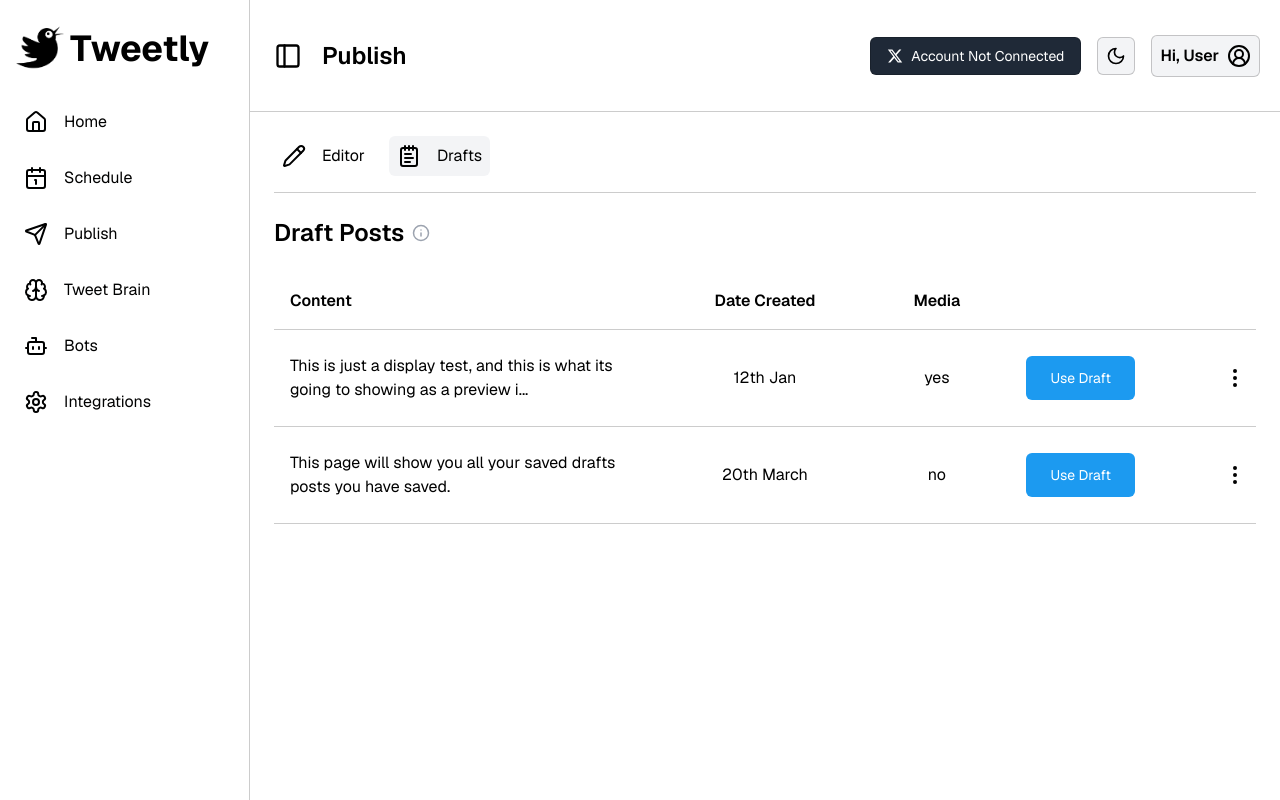
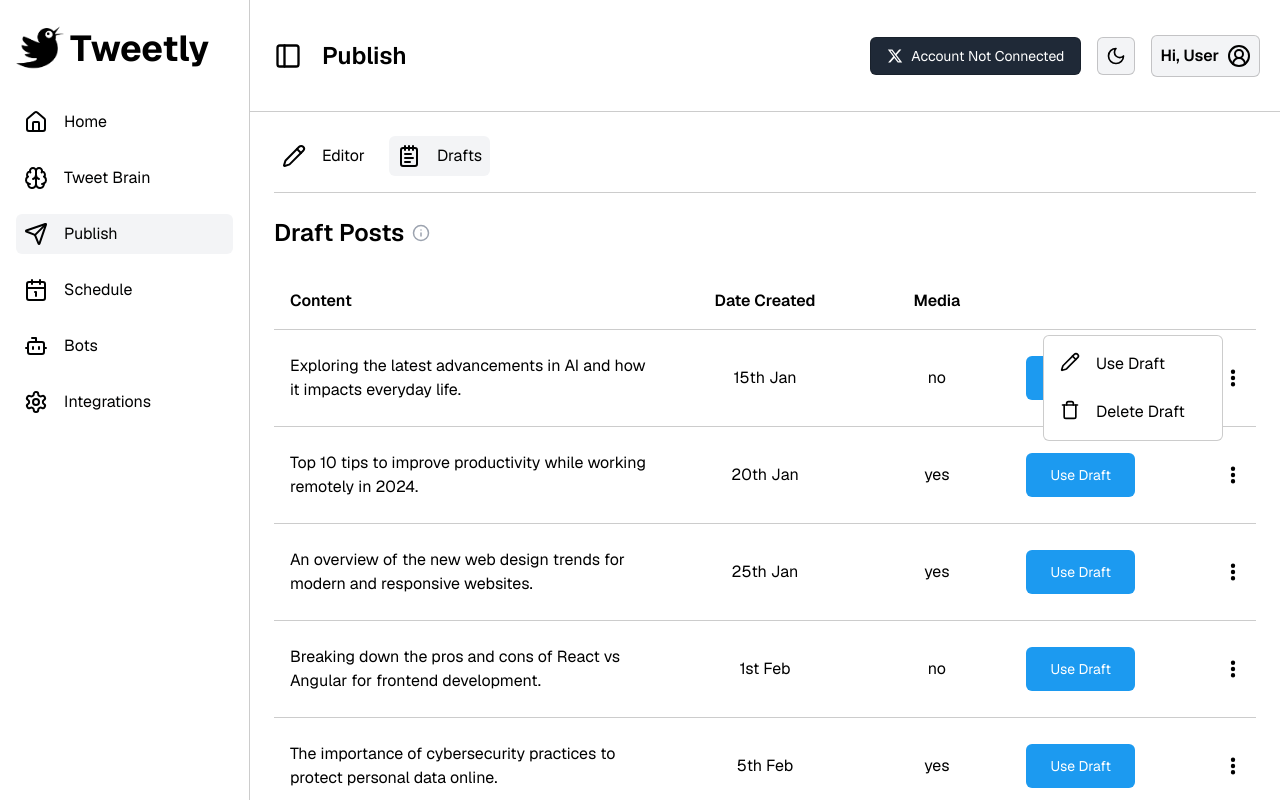
Before and after one commit to avishmadaan/tweetly-fe, a Next.js app: page /dashboard/publish/drafts in a window 1280 px wide. Both pictures are taken after a click on the icon 1234 px from the left and 378 px from the top of the page. Built offline with nearby package versions, Linux system fonts and the light colour scheme; no server answers.

Commit message:
Change Category While Searching

```diff
--- /dev/null
+++ b/app/(main)/dashboard/bots/page.tsx
@@ -0,0 +1,7 @@
+import { redirect } from "next/navigation";
+
+export default function BotPage() {
+
+    redirect('/dashboard/bots/view');
+
+}
--- a/app/(main)/dashboard/brain/categories/page.tsx
+++ b/app/(main)/dashboard/brain/categories/page.tsx
@@ -37,7 +37,7 @@ const Categories = () => {
           )}
           </div>
 
-          <div className="w-full" id="content">
+          <div className="w-full pb-6" id="content">
             {savedCategories.length == 0  && (
               <p className="">There are no categories...</p>
             )}
--- /dev/null
+++ b/app/(main)/dashboard/brain/page.tsx
@@ -0,0 +1,7 @@
+import { redirect } from "next/navigation";
+
+export default function BrainPage() {
+
+    redirect('/dashboard/brain/view');
+
+}
--- a/app/(main)/dashboard/publish/drafts/page.tsx
+++ b/app/(main)/dashboard/publish/drafts/page.tsx
@@ -1,18 +1,43 @@
+import DraftPostMenu from '@/components/draft-post-menu'
 import { Button } from '@/components/ui/button'
 import ToolTip from '@/components/ui/tooltip'
-import { EllipsisVertical } from 'lucide-react'
 import React from 'react'
 
 const posts = [
   {
-    content:"This is just a display test, and this is what its going to showing as a preview in the frontend This page will show you all your saved drafts posts you have saved till date.",
-    dateCreated:"12th Jan",
-    media:"yes"
+    content: "Exploring the latest advancements in AI and how it impacts everyday life.",
+    dateCreated: "15th Jan",
+    media: "no"
   },
   {
-    content:"This page will show you all your saved drafts posts you have saved.",
-    dateCreated:"20th March",
-    media:"no"
+    content: "Top 10 tips to improve productivity while working remotely in 2024.",
+    dateCreated: "20th Jan",
+    media: "yes"
+  },
+  {
+    content: "An overview of the new web design trends for modern and responsive websites.",
+    dateCreated: "25th Jan",
+    media: "yes"
+  },
+  {
+    content: "Breaking down the pros and cons of React vs Angular for frontend development.",
+    dateCreated: "1st Feb",
+    media: "no"
+  },
+  {
+    content: "The importance of cybersecurity practices to protect personal data online.",
+    dateCreated: "5th Feb",
+    media: "yes"
+  },
+  {
+    content: "How cloud computing is reshaping the future of businesses and scalability. Explaining the basics of blockchain technology and its potential use cases.",
+    dateCreated: "10th Feb",
+    media: "no"
+  },
+  {
+    content: "Explaining the basics of blockchain technology and its potential use cases.",
+    dateCreated: "15th Feb",
+    media: "yes"
   }
 
 
@@ -41,11 +66,11 @@ const Drafts = () => {
 
     </div>
 
-    <div className="mt-6" id="drafts">
+    <div className="my-6" id="drafts">
 
       <table className="w-full">
 
-      <thead className='border-b p-2 '>
+      <thead className='p-2 '>
         <tr className="w-full flex  font-semibold">
           <th className='p-4 w-[40%] font-semibold self-center text-left'>Content</th>
           <th className='p-4 w-[20%] font-semibold self-center'>Date Created</th>
@@ -56,7 +81,7 @@ const Drafts = () => {
 
         {posts.map((item,index) => (
 
-          <tr key={index} className="flex flex-wrap border-b py-2">
+          <tr key={index} className="flex flex-wrap border-t py-2">
 
 <td className="p-4 w-[40%] text-left self-center">
      {showTweetContent(item.content)}
@@ -81,10 +106,8 @@ const Drafts = () => {
       </td>
     <td className="p-4 w-[5%] text-center self-center">
 
-  <EllipsisVertical
-   className='cursor-pointer'
-   size={24}
-   />
+
+   <DraftPostMenu />
 
 
       </td>
--- /dev/null
+++ b/app/(main)/dashboard/publish/page.tsx
@@ -0,0 +1,7 @@
+import { redirect } from "next/navigation";
+
+export default function PublishPage() {
+
+    redirect('/dashboard/publish/editor');
+
+}
--- /dev/null
+++ b/app/(main)/dashboard/schedule/page.tsx
@@ -0,0 +1,7 @@
+import { redirect } from "next/navigation";
+
+export default function SchedulePage() {
+
+    redirect('/dashboard/schedule/view');
+
+}
--- a/components/app-sidebar.tsx
+++ b/components/app-sidebar.tsx
@@ -34,23 +34,25 @@ const items: menuItems[] = [
     icon: <Home />,
   },
   {
-    title: "Schedule",
-    url: "/dashboard/schedule/view",
-    icon: <Calendar1Icon />,
+    title: "Tweet Brain",
+    url: "/dashboard/brain",
+    icon: <Brain />,
   },
   {
     title: "Publish",
-    url: "/dashboard/publish/editor",
+    url: "/dashboard/publish",
     icon: <Send />,
   },
   {
-    title: "Tweet Brain",
-    url: "/dashboard/brain/view",
-    icon: <Brain />,
+    title: "Schedule",
+    url: "/dashboard/schedule",
+    icon: <Calendar1Icon />,
   },
+
+
   {
     title: "Bots",
-    url: "/dashboard/bots/view",
+    url: "/dashboard/bots",
     icon: <Bot />,
   },
   {
--- /dev/null
+++ b/components/draft-post-menu.tsx
@@ -0,0 +1,96 @@
+"use client"
+import { FaEllipsisVertical } from "react-icons/fa6";
+import React, { ReactElement, useEffect, useRef, useState } from 'react'
+import { Pencil, Trash } from "lucide-react";
+import { NavbarItem } from "./ui/navbar-item";
+
+type menuItems = {
+    title: string;
+    url: string;
+    icon: ReactElement;
+  };
+
+
+// Menu items.
+const items: menuItems[] = [
+
+
+    {
+      title: "Use Draft",
+      url: "/dashbord/publish/editor",
+      icon: <Pencil size={20} />,
+    }
+
+]
+
+
+const DraftPostMenu = () => {
+
+    const [menuOpen, setMenuOpen] = useState<boolean>(false);
+     const menuref = useRef<HTMLDivElement>(null);
+
+     useEffect(() => {
+             const handleClickOutside = (event:MouseEvent) => {
+               if(menuref.current && !menuref.current.contains(event.target as Node)) {
+                 setMenuOpen(false);
+               }
+             }
+
+             document.addEventListener("mousedown",handleClickOutside);
+
+             return ()=> {
+               document.removeEventListener("mousedown", handleClickOutside);
+             }
+
+           },[])
+
+
+  return (
+    <div className='relative'>
+    <FaEllipsisVertical
+    title="Draft Post Menu"
+   className='cursor-pointer'
+   size={20}
+   onClick={() => setMenuOpen(!menuOpen)}
+   />
+
+   {menuOpen && (
+
+    <div ref={menuref} className="border px-2 rounded-md  absolute right-full -translate-y-1/2 w-[180px] bg-white dark:bg-black z-10">
+
+        {items.map((item, index) => (
+
+
+          <NavbarItem
+            name={item.title}
+            icon={item.icon}
+            key={index}
+            url={item.url}
+            open={true}
+            className='my-2'
+            isActive={false}
+          />
+        )
+
+        )}
+
+            <NavbarItem
+            name={"Delete Draft"}
+            icon={< Trash size={20} />}
+            url={"/"}
+            open={true}
+            className='my-2 mt-0 hover:bg-red-500 dark:hover:bg-red-500 hover:text-white'
+            isActive={false}
+          />
+
+
+    </div>
+   )
+
+   }
+
+    </div>
+  )
+}
+
+export default DraftPostMenu
--- a/lib/brainContext.tsx
+++ b/lib/brainContext.tsx
@@ -46,6 +46,7 @@ export const BrainContextProvider = ({children}:{children:React.ReactNode}) => {
      const [filteredTweets, setFilteredTweets] = useState<savedTweetsType[]>([]);
      const [savedCategories, setSavedCategories] = useState<savedCategoriesType[]>([]);
      const [selectedCategory, setSelectedCategory] = useState<string>("all");
+     const [searchQuery, setSearchQuery] = useState<string>("");
 
      function extractTweetId(url:string):string | null {
         console.log("tweeturl", url)
@@ -249,7 +250,7 @@ export const BrainContextProvider = ({children}:{children:React.ReactNode}) => {
 
     const filterBasedOnSearch = async (query:string) => {
 
-
+        setSearchQuery(query);
         const newTweets = categoryWiseTweets.filter((tweet) => {
 
             if(tweet.description.toLowerCase().includes(query) || tweet.username.toLowerCase().includes(query)) {
@@ -307,12 +308,14 @@ export const BrainContextProvider = ({children}:{children:React.ReactNode}) => {
     useEffect(() => {
         if(savedTweets.length>0) {
             filterTweets(selectedCategory);
+
         }
     }, [selectedCategory, savedTweets])
 
     useEffect(() => {
             console.log("inside use effect of category wise")
             setFilteredTweets(categoryWiseTweets);
+            filterBasedOnSearch(searchQuery);
 
 
     }, [categoryWiseTweets])
```
